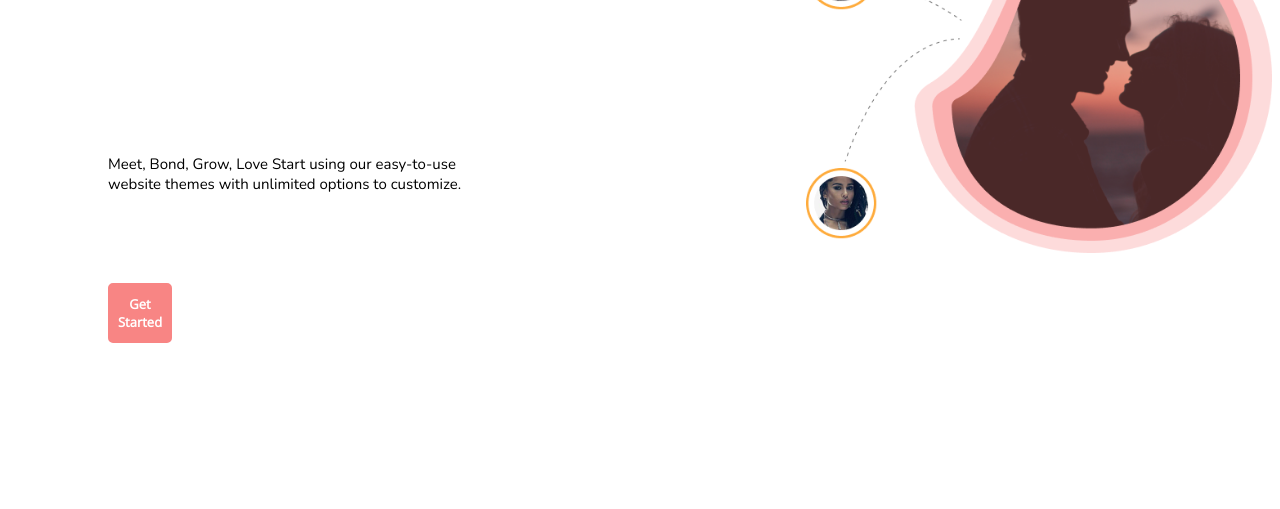
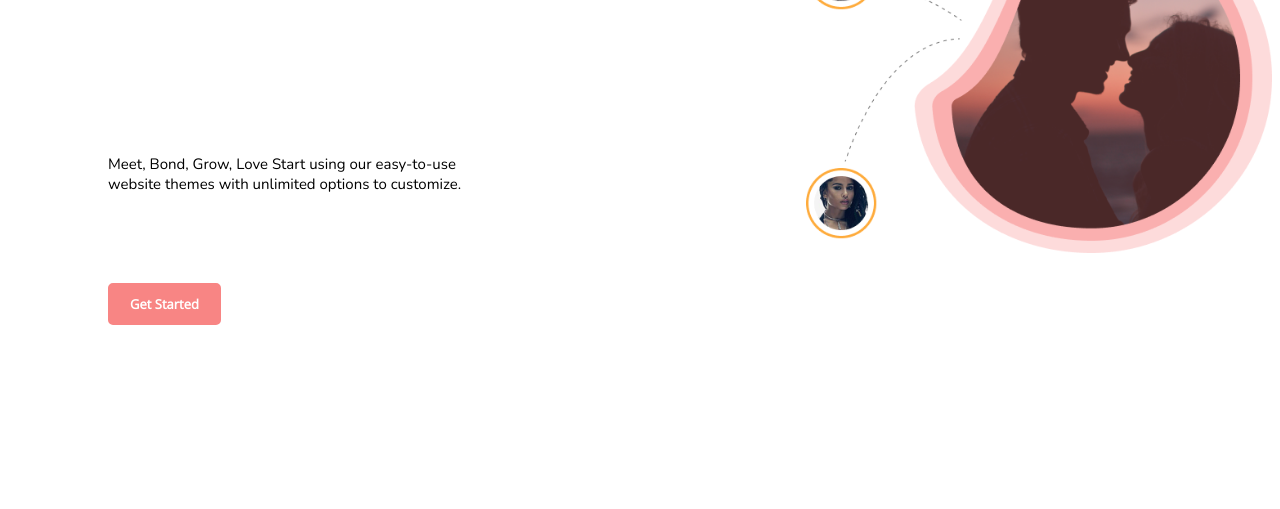
Before and after one commit to Debbyyy/LearnWithAlphJay, a plain HTML site: page index.html in a window 1280 px wide. Shown: the part 291-800 px from the top of the page. Drawn offline with nearby package versions, Linux system fonts and the light colour scheme.

Commit message:
i changed get started from div to button. i changed few properties in the css

```diff
--- a/index.html
+++ b/index.html
@@ -20,8 +20,8 @@
         <h3>Meet, Bond, Grow, Love Start using our easy-to-use<br> website themes with unlimited options to customize.</h3>
         <img src="Images/Group 3.png" class="img1">
     </section>
-    <div class="get">Get Started</div>
-    </div>
+    <button class="get">Get Started</button>
+
     <section class="section2">
         <p class="para1">How It Works</p>
         <p class="para2">Lorem ipsum dolor sit amet, consecteteur adioiscing elit,<br> sed do elusmod tempor incididunt ut labore et dolore magna aliqua</p>
--- a/style.css
+++ b/style.css
@@ -70,9 +70,7 @@ h3 {
     color: #fff;
     margin-top: 30px;
     margin-left: 100px;
-    margin-right: 1100px;
-    padding: 10px 5px 10px 5px;
-    text-align: center;
+    padding: 10px 20px 10px 20px;
 }
 
 
```
